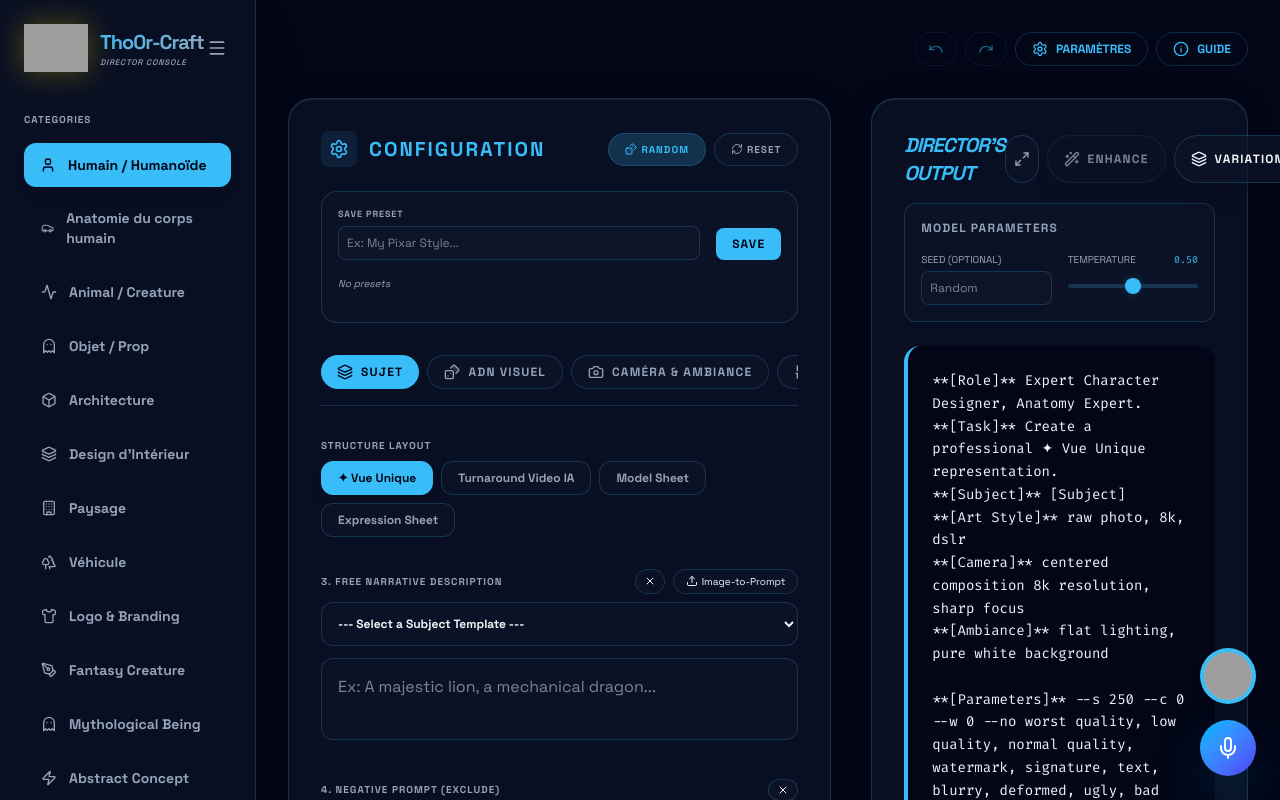
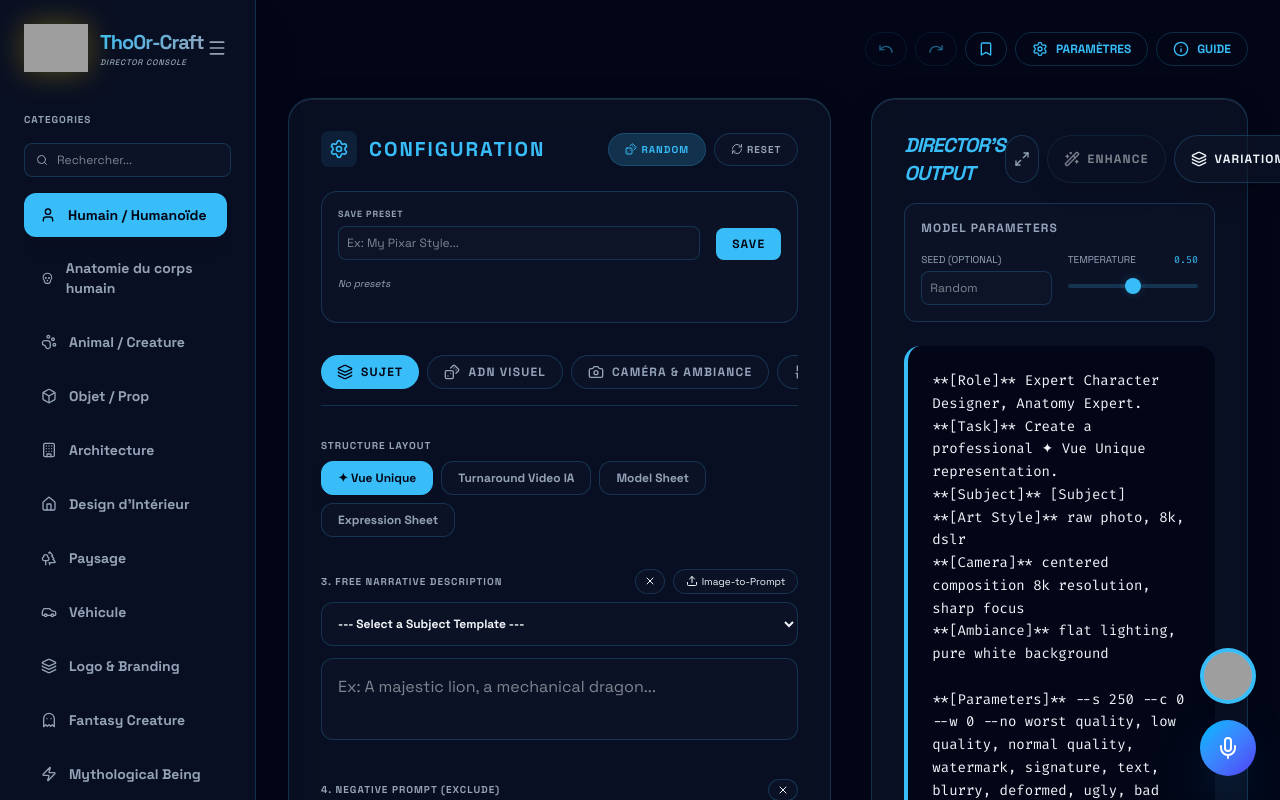
Before and after one commit to KamaOne/Tho0r-Craft, a React (Vite) app: page / in a window 1280 px wide. Shown: the top 800 px of the page. Built offline with nearby package versions, Linux system fonts and the light colour scheme; grey boxes are pictures that could not be loaded.

Commit message:
feat: Add new anatomy options and icons
Introduce new icons and expand anatomical categories in the data. This includes adding new layouts and more specific options for human anatomy, allowing for more detailed and varied generations.

```diff
--- a/src/App.tsx
+++ b/src/App.tsx
@@ -1,5 +1,5 @@
 import { useState, useEffect, useRef } from 'react';
-import { Settings, RefreshCw, Dices, Copy, Trash2, Info, X, Loader2, Image as ImageIcon, Download, Upload, Wand2, Keyboard, ZoomIn, Maximize2, Minimize2, Camera, Scan, Aperture, Focus, Eye, Crosshair, Video, Layers, Sliders, ArrowUpCircle, Undo, Redo, Edit3, Crop as CropIcon, RotateCw, Sun, Contrast, Tag, Menu, Search, User, Activity, Ghost, Box, Building, Trees, Car, PenTool, Zap, Brain, Shirt, Clapperboard, Sword, Layout } from 'lucide-react';
+import { Settings, RefreshCw, Dices, Copy, Trash2, Info, X, Loader2, Image as ImageIcon, Download, Upload, Wand2, Keyboard, ZoomIn, Maximize2, Minimize2, Camera, Scan, Aperture, Focus, Eye, Crosshair, Video, Layers, Sliders, ArrowUpCircle, Undo, Redo, Edit3, Crop as CropIcon, RotateCw, Sun, Contrast, Tag, Menu, Search, User, Activity, Ghost, Box, Building, Trees, Car, PenTool, Zap, Brain, Shirt, Clapperboard, Sword, Layout, Skull, PawPrint, Home, Utensils, Bookmark } from 'lucide-react';
 import { GoogleGenAI } from '@google/genai';
 import ReactCrop, { type Crop } from 'react-image-crop';
 import 'react-image-crop/dist/ReactCrop.css';
@@ -89,6 +89,13 @@ export default function App() {
   const [customNegPrompt, setCustomNegPrompt] = useState('worst quality, low quality, normal quality, watermark, signature, text, blurry, deformed, ugly, bad anatomy, extra fingers, mutated hands, cropped, bad proportions, disfigured face, asymmetric eyes');
   const [seed, setSeed] = useState<number | null>(null);
   const [temperature, setTemperature] = useState<number>(0.5);
+
+  const [categorySearch, setCategorySearch] = useState('');
+  const [savedPrompts, setSavedPrompts] = useState<{id: string, text: string, date: number}[]>(() => {
+    const saved = localStorage.getItem('tho0r_saved_prompts');
+    return saved ? JSON.parse(saved) : [];
+  });
+  const [showSavedModal, setShowSavedModal] = useState(false);
 
   const [generatedPrompt, setGeneratedPrompt] = useState('');
 
@@ -328,6 +335,10 @@ export default function App() {
     saveGallery(gallery);
   }, [gallery]);
 
+  useEffect(() => {
+    localStorage.setItem('tho0r_saved_prompts', JSON.stringify(savedPrompts));
+  }, [savedPrompts]);
+
   // Update layout when category changes
   useEffect(() => {
     const layouts = Object.keys(config[category].layouts);
@@ -436,6 +447,18 @@ export default function App() {
     } catch (err) {
       console.error("Failed to copy", err);
     }
+  };
+
+  const handleSavePrompt = () => {
+    if (!generatedPrompt.trim()) return;
+    const newSaved = {
+      id: Date.now().toString(),
+      text: generatedPrompt,
+      date: Date.now()
+    };
+    setSavedPrompts(prev => [newSaved, ...prev]);
+    // Optionally we could have a different toast message, but for now we'll just trigger the existing one or a simple alert
+    alert("Prompt sauvegardé !");
   };
 
   const handleGenerateImage = async () => {
@@ -1008,26 +1031,43 @@ export default function App() {
 
         {!isSidebarCollapsed && (
           <div className="flex flex-col gap-2 flex-grow mt-4 animate-in fade-in duration-300">
-            <label className="text-[10px] font-black uppercase tracking-widest text-theme-muted mb-2">Categories</label>
-            {Object.entries(config).map(([k, v]) => {
+            <div className="flex items-center justify-between mb-2">
+              <label className="text-[10px] font-black uppercase tracking-widest text-theme-muted">Categories</label>
+            </div>
+            <div className="relative mb-2">
+              <Search className="w-3 h-3 absolute left-3 top-1/2 -translate-y-1/2 text-theme-muted" />
+              <input
+                type="text"
+                placeholder="Rechercher..."
+                value={categorySearch}
+                onChange={(e) => setCategorySearch(e.target.value)}
+                className="w-full bg-theme-bg border border-theme-border rounded-lg pl-8 pr-3 py-2 text-xs text-theme-text focus:outline-none focus:border-theme-accent transition-colors"
+              />
+            </div>
+            <div className="flex flex-col gap-2 overflow-y-auto pr-1 pb-4" style={{ maxHeight: 'calc(100vh - 200px)' }}>
+            {Object.entries(config)
+              .filter(([_, v]) => v.label.toLowerCase().includes(categorySearch.toLowerCase()))
+              .map(([k, v]) => {
               const getCategoryIcon = (key: string) => {
                 switch(key) {
                   case 'A': return <User className="w-4 h-4" />;
-                  case 'B': return <Activity className="w-4 h-4" />;
-                  case 'C': return <Ghost className="w-4 h-4" />;
-                  case 'D': return <Box className="w-4 h-4" />;
-                  case 'E': return <Building className="w-4 h-4" />;
-                  case 'F': return <Trees className="w-4 h-4" />;
-                  case 'G': return <Car className="w-4 h-4" />;
-                  case 'H': return <PenTool className="w-4 h-4" />;
-                  case 'I': return <Ghost className="w-4 h-4" />;
-                  case 'J': return <Zap className="w-4 h-4" />;
-                  case 'K': return <Brain className="w-4 h-4" />;
-                  case 'L': return <Shirt className="w-4 h-4" />;
+                  case 'B': return <PawPrint className="w-4 h-4" />;
+                  case 'C': return <Box className="w-4 h-4" />;
+                  case 'D': return <Building className="w-4 h-4" />;
+                  case 'INT': return <Home className="w-4 h-4" />;
+                  case 'E': return <Trees className="w-4 h-4" />;
+                  case 'F': return <Car className="w-4 h-4" />;
+                  case 'G': return <Skull className="w-4 h-4" />;
+                  case 'H': return <Ghost className="w-4 h-4" />;
+                  case 'I': return <Zap className="w-4 h-4" />;
+                  case 'J': return <Brain className="w-4 h-4" />;
+                  case 'K': return <Shirt className="w-4 h-4" />;
+                  case 'CUL': return <Utensils className="w-4 h-4" />;
+                  case 'FASH': return <Shirt className="w-4 h-4" />;
                   case 'M': return <Clapperboard className="w-4 h-4" />;
                   case 'N': return <Sword className="w-4 h-4" />;
                   case 'O': return <Box className="w-4 h-4" />;
-                  case 'P': return <Layout className="w-4 h-4" />;
+                  case 'P': return <PenTool className="w-4 h-4" />;
                   case 'Q': return <Video className="w-4 h-4" />;
                   case 'R': return <Video className="w-4 h-4" />;
                   default: return <Layers className="w-4 h-4" />;
@@ -1048,6 +1088,7 @@ export default function App() {
                 </button>
               );
             })}
+            </div>
           </div>
         )}
       </aside>
@@ -1079,6 +1120,18 @@ export default function App() {
               title="Redo (Ctrl+Y)"
             >
               <Redo className="w-4 h-4" />
+            </button>
+            <button
+              onClick={() => setShowSavedModal(true)}
+              className="text-xs font-bold text-theme-accent border border-theme-border hover:bg-theme-accent/10 px-3 py-2 rounded-full transition-all flex items-center justify-center relative"
+              title="Prompts Sauvegardés"
+            >
+              <Bookmark className="w-4 h-4" />
+              {savedPrompts.length > 0 && (
+                <span className="absolute -top-1 -right-1 bg-theme-accent text-theme-bg text-[8px] font-bold w-4 h-4 flex items-center justify-center rounded-full">
+                  {savedPrompts.length}
+                </span>
+              )}
             </button>
             <ThemeSettings
               isNarratorActive={isNarratorActive}
@@ -1257,9 +1310,9 @@ export default function App() {
                             case 'front': return <Eye className="w-3 h-3" />;
                             case 'profile_l': case 'profile_r': return <Scan className="w-3 h-3" />;
                             case 'back': return <Camera className="w-3 h-3" />;
-                            case 'perspective': return <Video className="w-3 h-3" />;
-                            case 'top_down': case 'high_view': return <Aperture className="w-3 h-3" />;
-                            case 'low': return <Focus className="w-3 h-3" />;
+                            case 'perspective': case 'dutch': return <Video className="w-3 h-3" />;
+                            case 'top_down': case 'high_view': case 'zenith': return <Aperture className="w-3 h-3" />;
+                            case 'low': case 'dramatic_low': return <Focus className="w-3 h-3" />;
                             case 'closeup': return <Crosshair className="w-3 h-3" />;
                             case 'wide': return <Maximize2 className="w-3 h-3" />;
                             default: return <Camera className="w-3 h-3" />;
@@ -1762,6 +1815,9 @@ export default function App() {
                   </button>
                   <button onClick={handleGenerateImage} disabled={isGeneratingImage} className="bg-theme-panel border border-theme-border hover:border-theme-accent text-theme-text px-4 py-2 rounded-full font-black text-xs tracking-widest transition-all shadow-xl active:scale-95 flex items-center gap-2 disabled:opacity-50" title="Generate Image (Shift+Enter)">
                     {isGeneratingImage ? <Loader2 className="w-4 h-4 animate-spin" /> : <ImageIcon className="w-4 h-4" />} GENERATE
+                  </button>
+                  <button onClick={handleSavePrompt} className="bg-theme-panel border border-theme-border hover:border-theme-accent text-theme-text px-4 py-2 rounded-full font-black text-xs tracking-widest transition-all shadow-xl active:scale-95 flex items-center gap-2" title="Sauvegarder le prompt">
+                    <Bookmark className="w-4 h-4" />
                   </button>
                   <button onClick={handleCopy} className="bg-theme-accent hover:opacity-80 text-theme-bg px-6 py-2 rounded-full font-black text-xs tracking-widest transition-all shadow-xl active:scale-95 flex items-center gap-2">
                     <Copy className="w-4 h-4" /> COPY PROMPT
@@ -2164,6 +2220,51 @@ export default function App() {
         </div>
       )}
 
+      {/* SAVED PROMPTS MODAL */}
+      {showSavedModal && (
+        <div className="fixed inset-0 z-50 flex items-center justify-center bg-black/50 backdrop-blur-sm p-4" onClick={() => setShowSavedModal(false)}>
+          <div className="bg-theme-bg border border-theme-border rounded-2xl w-full max-w-2xl max-h-[80vh] flex flex-col shadow-2xl" onClick={e => e.stopPropagation()}>
+            <div className="p-4 border-b border-theme-border flex justify-between items-center">
+              <h2 className="text-lg font-bold flex items-center gap-2 text-theme-text"><Bookmark className="w-5 h-5 text-theme-accent"/> Prompts Sauvegardés</h2>
+              <button onClick={() => setShowSavedModal(false)} className="p-1 hover:bg-theme-accent/10 rounded-lg text-theme-muted hover:text-theme-text">
+                <X className="w-5 h-5" />
+              </button>
+            </div>
+            <div className="p-4 overflow-y-auto flex-grow flex flex-col gap-3">
+              {savedPrompts.length === 0 ? (
+                <p className="text-theme-muted text-center py-8">Aucun prompt sauvegardé pour le moment.</p>
+              ) : (
+                savedPrompts.map(p => (
+                  <div key={p.id} className="p-3 border border-theme-border rounded-xl bg-theme-panel flex flex-col gap-2 relative group hover:border-theme-accent transition-colors">
+                    <p className="text-sm text-theme-text pr-16">{p.text}</p>
+                    <div className="absolute top-3 right-3 flex gap-1 opacity-0 group-hover:opacity-100 transition-opacity">
+                      <button
+                        onClick={() => {
+                          navigator.clipboard.writeText(p.text);
+                          triggerToast();
+                        }}
+                        className="p-1.5 bg-theme-bg border border-theme-border rounded-md hover:text-theme-accent hover:border-theme-accent transition-colors"
+                        title="Copier"
+                      >
+                        <Copy className="w-3 h-3" />
+                      </button>
+                      <button
+                        onClick={() => setSavedPrompts(prev => prev.filter(s => s.id !== p.id))}
+                        className="p-1.5 bg-theme-bg border border-theme-border rounded-md hover:text-red-500 hover:border-red-500 transition-colors"
+                        title="Supprimer"
+                      >
+                        <Trash2 className="w-3 h-3" />
+                      </button>
+                    </div>
+                    <span className="text-[10px] text-theme-muted">{new Date(p.date).toLocaleString()}</span>
+                  </div>
+                ))
+              )}
+            </div>
+          </div>
+        </div>
+      )}
+
       {/* COMPARISON MODAL */}
       {showComparisonModal && selectedForComparison.length === 2 && (
         <div className="fixed inset-0 bg-black/90 backdrop-blur-md z-[60] flex items-center justify-center p-4" onClick={() => setShowComparisonModal(false)}>
--- a/src/data.ts
+++ b/src/data.ts
@@ -26,12 +26,13 @@ export const config: Record<string, any> = {
     ]
   },
   G: {
-    label: "🩺 Anatomie du corps humain",
+    label: "💀 Anatomie du corps humain",
     role: "Scientific Medical Illustrator",
-    layouts: { G0: "✦ Vue Unique", G1: "Anatomical Cross-section", G2: "Exploded View", G3: "Skeletal Turnaround" },
+    layouts: { G0: "✦ Vue Unique", G1: "Anatomical Cross-section", G2: "Exploded View", G3: "Skeletal Turnaround", G4: "Planche anatomique vintage", G5: "Schéma interactif avec légendes", G6: "Schéma interactif sans légendes" },
     attrs: [
-      { id: "system", label: "Système", type: "select", icon: Activity, options: ["Musculaire", "Squelettique", "Nerveux", "Circulatoire", "Digestif", "Lymphatique"] },
-      { id: "organs", label: "Organe Focus", type: "select", icon: Heart, options: ["Cœur Humain", "Cerveau", "Poumons", "Foie", "Reins", "Yeux", "Estomac"] },
+      { id: "anatomy_subject", label: "Sujet", type: "select", icon: User, options: ["Homme", "Femme", "Enfant", "Animal", "Extraterrestre"] },
+      { id: "system", label: "Système", type: "select", icon: Activity, options: ["Musculaire", "Squelettique", "Nerveux", "Circulatoire", "Digestif", "Lymphatique", "Endocrinien", "Reproducteur", "Respiratoire", "Tégumentaire (Peau)", "Immunitaire", "Urinaire"] },
+      { id: "organs", label: "Organe Focus", type: "select", icon: Heart, options: ["Cœur Humain", "Cerveau", "Poumons", "Foie", "Reins", "Yeux", "Estomac", "Pancréas", "Intestins", "Peau", "Glandes", "Vaisseaux sanguins"] },
       { id: "view_type", label: "Rendu", type: "select", icon: Scan, options: ["Rayons X", "IRM", "Écorché (Muscles)", "Transparence", "Microscopique"] }
     ]
   },
@@ -82,7 +83,7 @@ export const config: Record<string, any> = {
     ]
   },
   F: {
-    label: "🏎️ Véhicule",
+    label: "🚗 Véhicule",
     role: "Vehicle Designer",
     layouts: { F0: "✦ Vue Unique", F1: "Blueprint Tech" },
     attrs: [
@@ -139,6 +140,28 @@ export const config: Record<string, any> = {
       { id: "costume_era", label: "Historical Era", type: "select", icon: Hourglass, options: ["Victorian", "Renaissance", "Cyberpunk", "1920s Flapper", "Sci-Fi Future", "Medieval", "Ancient Egyptian"] },
       { id: "costume_material", label: "Primary Material", type: "select", icon: Scissors, options: ["Silk & Lace", "Heavy Leather", "Velvet & Gold", "Holographic Synthetic", "Woven Linen", "Chainmail"] },
       { id: "costume_vibe", label: "Aesthetic/Vibe", type: "select", icon: Sparkles, options: ["Royal / Regal", "Peasant / Commoner", "Tactical / Combat", "Ceremonial", "Nomadic / Wasteland"] }
+    ]
+  },
+  CUL: {
+    label: "🍔 Photographie Culinaire",
+    role: "Expert Food Photographer and Culinary Stylist",
+    layouts: { CUL0: "Plat principal centré", CUL1: "Vue de dessus (Flat lay)", CUL2: "Gros plan texture (Macro)", CUL3: "Scène de table complète", CUL4: "Action (Sauce qui coule, fumée)" },
+    attrs: [
+      { id: "food_type", label: "Type de plat", type: "select", icon: Utensils, options: ["Gastronomique", "Street Food", "Dessert / Pâtisserie", "Boisson / Cocktail", "Plat traditionnel", "Vegan / Healthy", "Fast Food", "Boulangerie"] },
+      { id: "presentation", label: "Dressage", type: "select", icon: ChefHat, options: ["Minimaliste", "Généreux / Rustique", "Déstructuré", "Artistique", "En mouvement (coulure, fumée)", "Symétrique"] },
+      { id: "props", label: "Accessoires de table", type: "select", icon: Box, options: ["Argenterie antique", "Planches en bois brut", "Céramique artisanale", "Nappe en lin", "Feuilles / Herbes fraîches", "Verres en cristal", "Marbre élégant"] },
+      { id: "food_lighting", label: "Éclairage culinaire", type: "select", icon: Lightbulb, options: ["Lumière naturelle douce", "Clair-obscur (Dark mood)", "Studio brillant (High key)", "Lumière directionnelle dure", "Néon / Ambiance bar"] }
+    ]
+  },
+  FASH: {
+    label: "👠 Mode & Fashion",
+    role: "High-End Fashion Photographer and Stylist",
+    layouts: { FASH0: "Lookbook (Plein pied)", FASH1: "Portrait Éditorial", FASH2: "Détail vêtement/texture", FASH3: "Défilé (Runway)", FASH4: "Campagne publicitaire" },
+    attrs: [
+      { id: "fashion_style", label: "Style vestimentaire", type: "select", icon: Shirt, options: ["Haute Couture", "Streetwear", "Avant-Garde", "Vintage / Rétro", "Minimaliste", "Techwear", "Éco-responsable", "Androgyne", "Y2K"] },
+      { id: "fabric", label: "Tissu / Matière", type: "select", icon: Layers, options: ["Soie / Satin", "Cuir / Vinyle", "Denim brut", "Laine / Tricot", "Dentelle / Transparence", "Matières synthétiques / Plastique", "Velours", "Lin naturel"] },
+      { id: "pose", label: "Pose du mannequin", type: "select", icon: User, options: ["Dynamique / En mouvement", "Statique / Éditoriale", "Assise élégante", "Regard par-dessus l'épaule", "Interaction avec le vêtement", "Pose asymétrique"] },
+      { id: "fashion_setting", label: "Décor / Set", type: "select", icon: Building, options: ["Studio fond uni", "Rue urbaine", "Nature sauvage", "Architecture brutaliste", "Intérieur luxueux", "Décor surréaliste"] }
     ]
   },
   M: {
@@ -208,10 +231,13 @@ export const angles = [
   { id: "back", label: "Dos", value: "back view 180°" },
   { id: "perspective", label: "3/4", value: "3/4 perspective view" },
   { id: "top_down", label: "Haut", value: "top down view 90°" },
+  { id: "zenith", label: "Zénithale (Flat Lay)", value: "zenithal overhead flat lay view, 90 degrees looking down" },
   { id: "high_view", label: "Ciel", value: "cinematic bird's eye view" },
   { id: "low", label: "Contre-plongée", value: "heroic low angle" },
+  { id: "dramatic_low", label: "Contre-plongée Dramatique", value: "dramatic extreme low angle shot, worm's-eye view" },
   { id: "closeup", label: "Macro", value: "extreme close-up" },
-  { id: "wide", label: "Large", value: "wide establishing shot" }
+  { id: "wide", label: "Large", value: "wide establishing shot" },
+  { id: "dutch", label: "Plan Hollandais", value: "dutch angle, tilted camera" }
 ];
 
 export const stylesData: Record<string, string> = {
```
